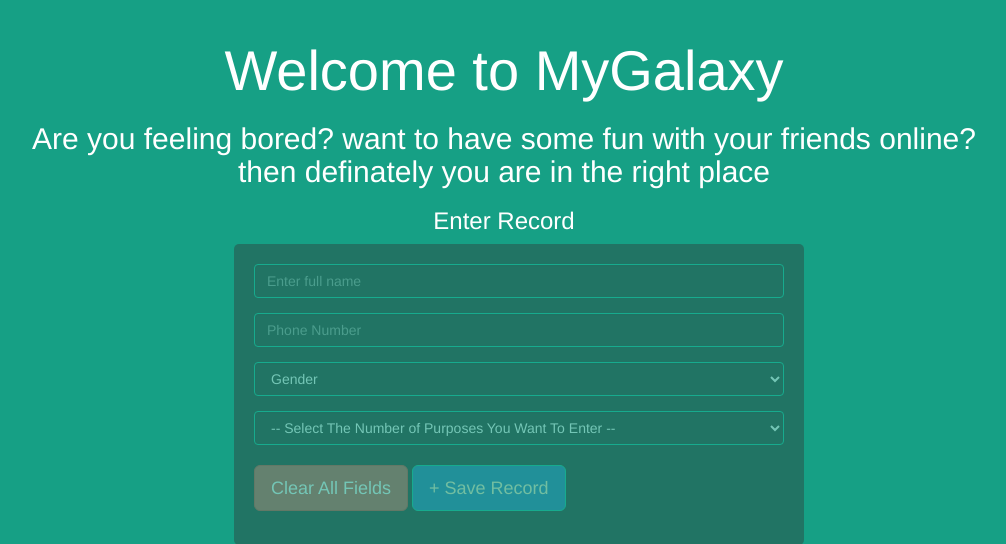
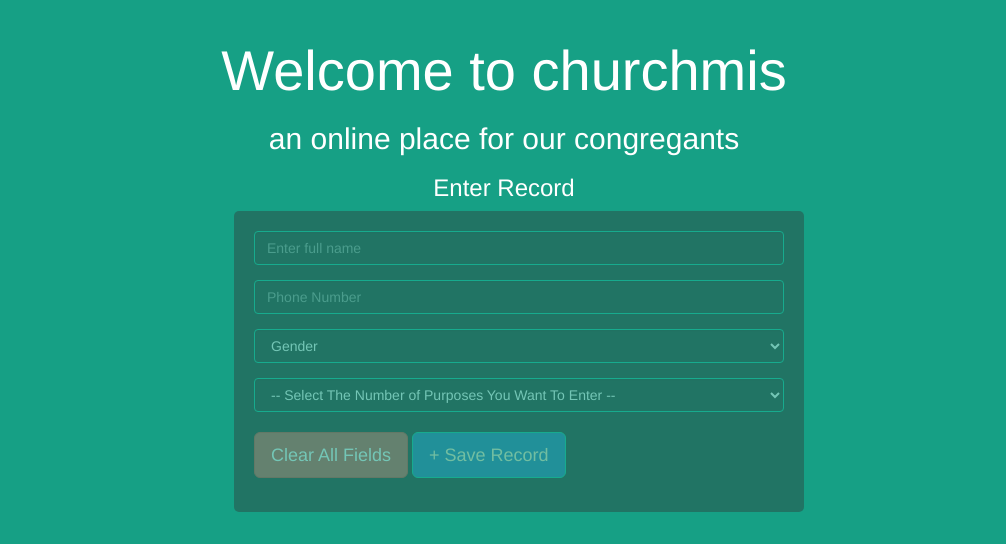
Before and after one commit to kevynashinski/churchmis, a PHP site: page /workspace/add_records.php in a window 1280 px wide. Shown: the part 55-599 px from the top of the page, without its empty margins (136-1142 px from the left). Run offline with PHP 8.4, Linux system fonts and the light colour scheme; the visitor is signed in with stand-in values (Sample User, id 1); data comes from the database, SQL or seed files in the repository; some libraries are stand-ins or nearby versions.

Commit message:
freddie badman

```diff
--- a/add_records.php
+++ b/add_records.php
@@ -77,9 +77,8 @@ if(isset($_GET['inserted'])){
 <div class="container">
     <div class="row">
         <div class="col-md-12 col-lg-12 col-sm-12">
-            <h1 style="text-align:center; font-size:4em;">Welcome to MyGalaxy</h1>
-            <h2 style="text-align:center;">Are you feeling bored? want to have some fun with your friends online?<br>
-                then definately you are in the right place</h2>
+            <h1 style="text-align:center; font-size:4em;">Welcome to churchmis</h1>
+            <h2 style="text-align:center;">an online place for our congregants</h2>
             <h3 style="text-align:center">Enter Record</h3>
         </div>
     </div>
```
